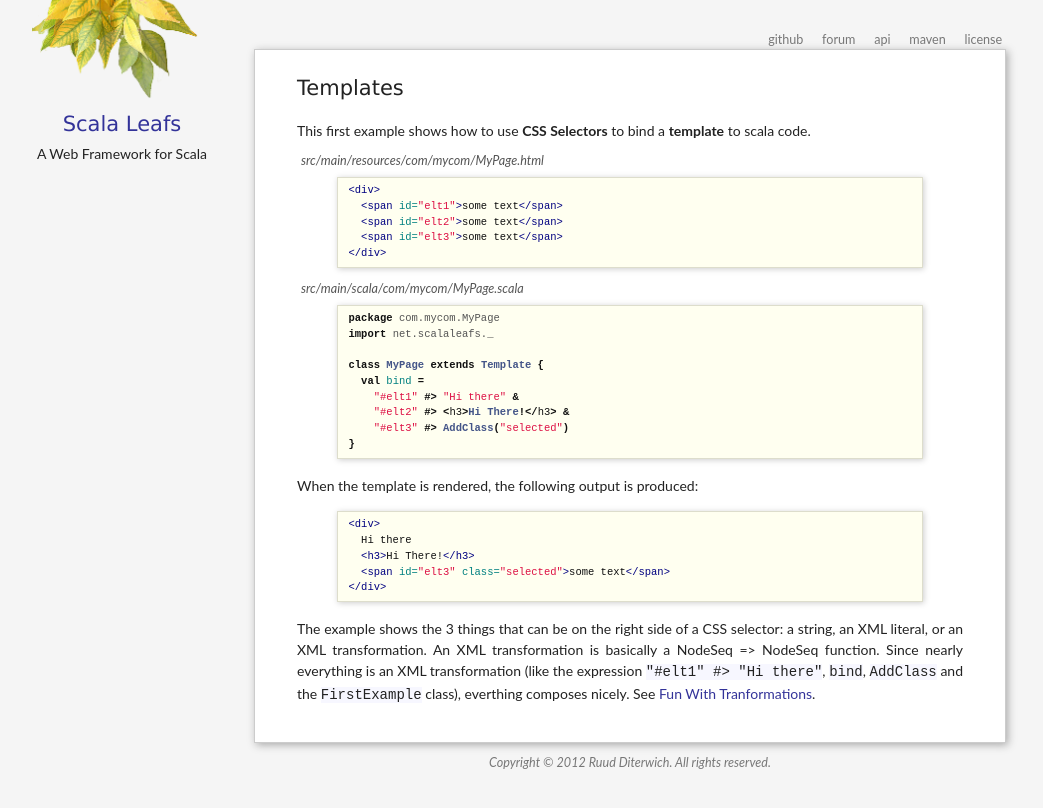
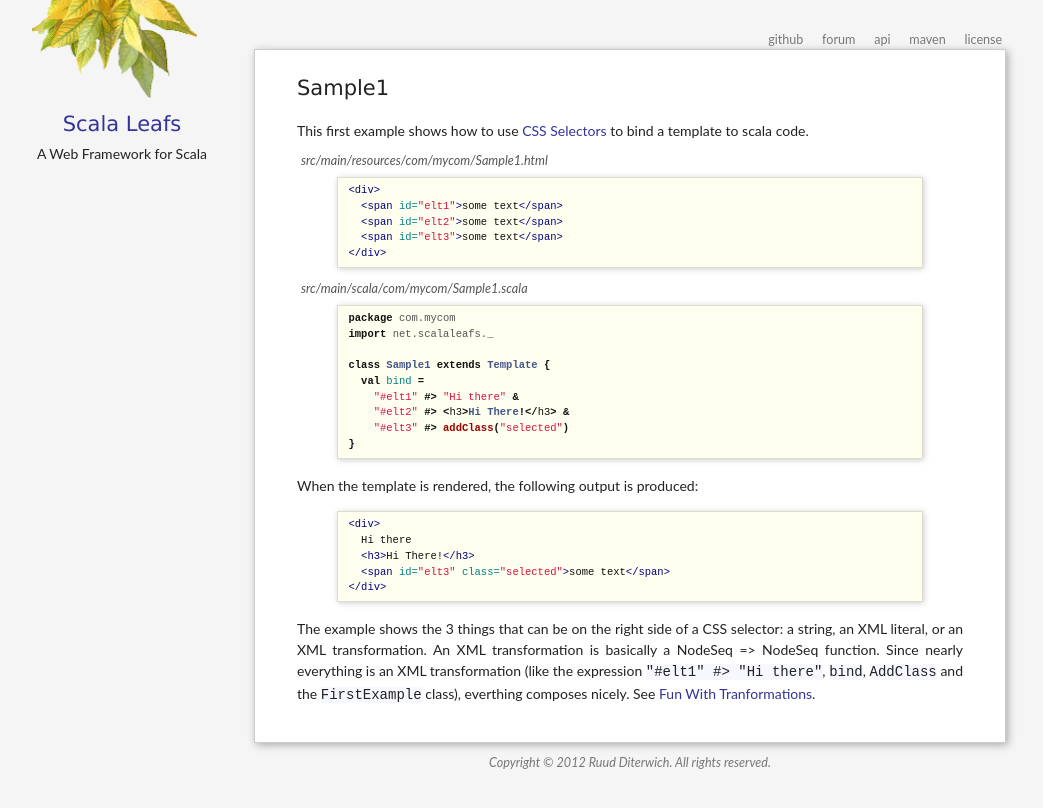
Before and after one commit to scalastuff/scalaleafs, a Jekyll site: the page built from sample1.md, in a window 1280 px wide. Shown: the top 808 px of the page, without its empty margins (10-1053 px from the left). Built offline with Jekyll 4.4.1, drawn with Linux system fonts in a browser that asks for light colours.

Commit message:
Updated sample1.md

```diff
--- a/sample1.md
+++ b/sample1.md
@@ -1,11 +1,11 @@
 ---
 layout: default
-title: Templates
+title: Sample1
 ---
 
-This first example shows how to use **CSS Selectors** to bind a **template** to scala code.
+This first example shows how to use [CSS Selectors](/css-selectors.html) to bind a template to scala code.
 
-<label>src/main/resources/com/mycom/MyPage.html</label>
+<label>src/main/resources/com/mycom/Sample1.html</label>
 {% highlight html %}
 <div>
   <span id="elt1">some text</span>
@@ -15,16 +15,16 @@ This first example shows how to use **CSS Selectors** to bind a **template** to
 {% endhighlight %}
 
 
-<label>src/main/scala/com/mycom/MyPage.scala</label>
+<label>src/main/scala/com/mycom/Sample1.scala</label>
 {% highlight scala %}
-package com.mycom.MyPage
+package com.mycom
 import net.scalaleafs._
 
-class MyPage extends Template {
+class Sample1 extends Template {
   val bind =
     "#elt1" #> "Hi there" &
     "#elt2" #> <h3>Hi There!</h3> &
-    "#elt3" #> AddClass("selected")
+    "#elt3" #> addClass("selected")
 }
 {% endhighlight %}
 
```
